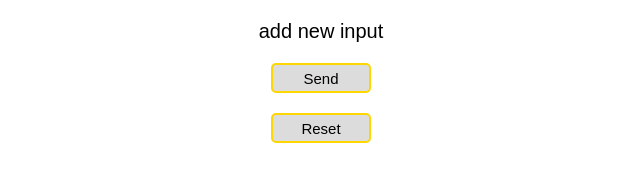
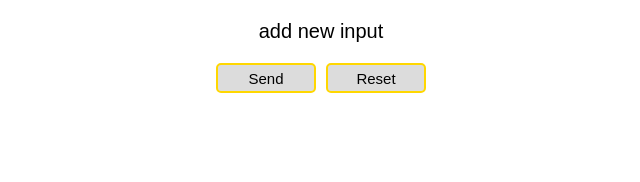
Before and after one commit to MahsumaRezai/add_auto_input, a website: page index.html in a window 1280 px wide. Shown: the whole page, without its empty margins (319-959 px from the left). Drawn offline with Linux system fonts and the light colour scheme.

Commit message:
add function

```diff
--- a/scss/main.scss
+++ b/scss/main.scss
@@ -35,6 +35,11 @@ input {
   font-size: 15px;
 
 }
+.button {
+  display: flex;
+  flex-direction: row;
+  gap: 10px;
+}
 
 .form  {
   display: flex;
@@ -42,4 +47,5 @@ input {
   justify-content: center;
   align-items: center;
 
+
 }
```
Also changed, not shown: css/style.css.
